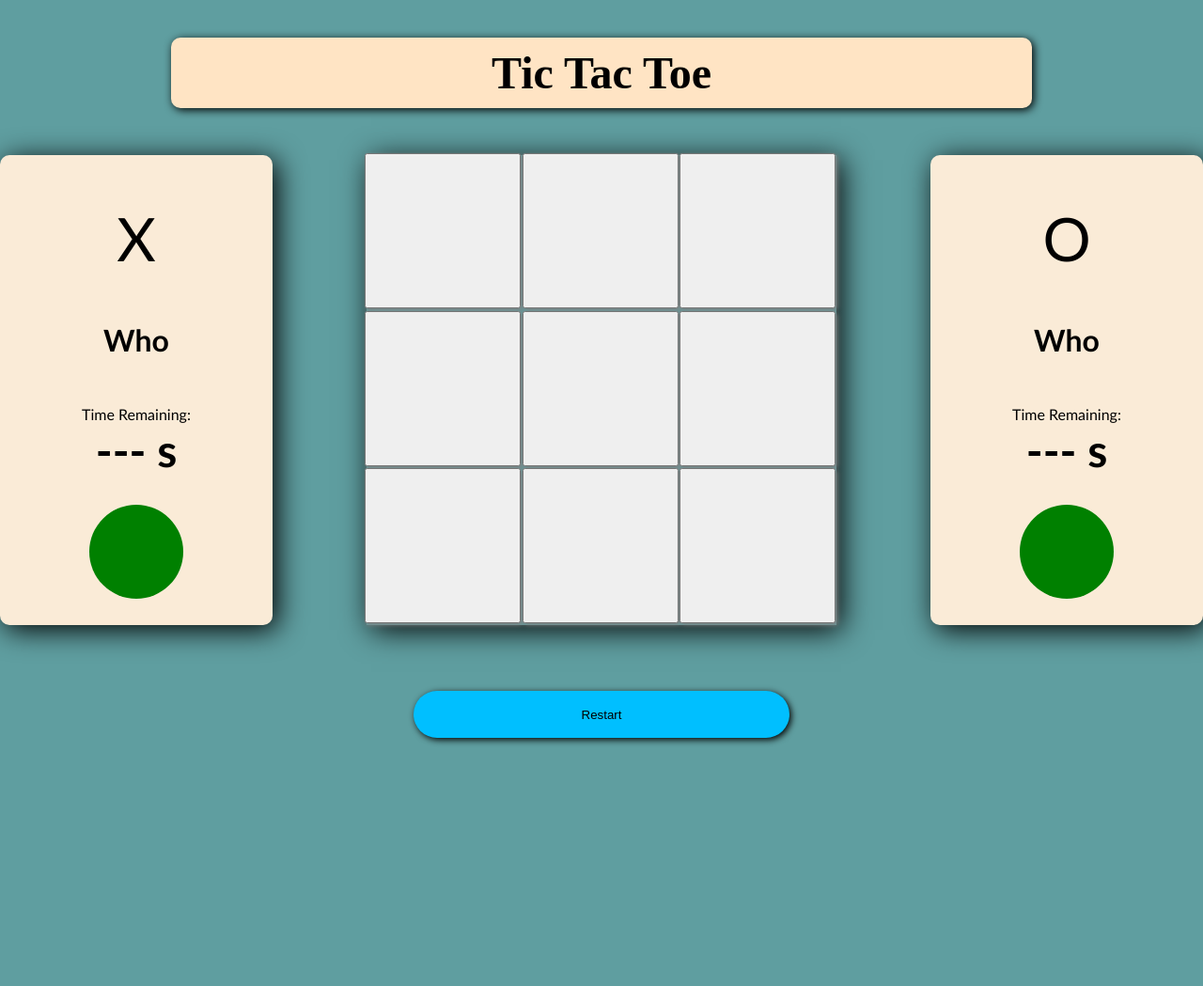
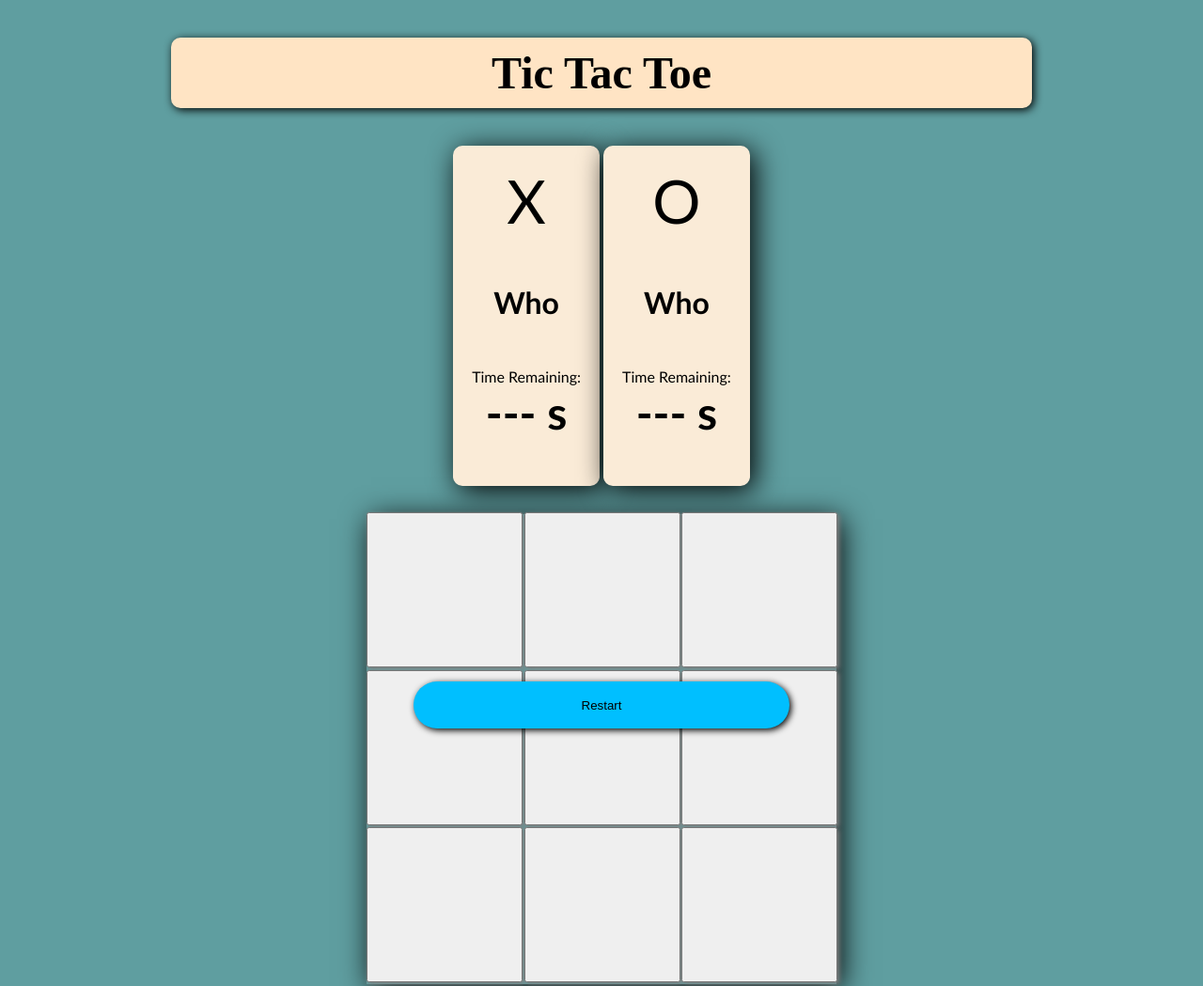
Before and after one commit to Zarif-Karim/Tic-Tac-Toe, a plain HTML site: page frontend/buttonGrid/tictactoe.html in a window 1280 px wide. Shown: the whole page at 94% size. Before the commit the page ends 840 px from the top, so only its background shows below. Drawn offline with nearby package versions, Linux system fonts and the light colour scheme; no server answers.

Commit message:
work in progress

```diff
--- a/backend/socketevents.js
+++ b/backend/socketevents.js
@@ -10,7 +10,7 @@ module.exports = function(io) {
     let xFilled = false;
     let oFilled = false;
     let player = 1;
-    let ttpp = 10; //total time per player in seconds
+    let ttpp = 5; //total time per player in seconds
     let rtp1 = ttpp; //timestamp of move update
     let rtp2 = ttpp;
 
--- a/frontend/buttonGrid/tictactoe.css
+++ b/frontend/buttonGrid/tictactoe.css
@@ -17,32 +17,28 @@ h1 {
 }
 
 .main-container {
-    display: flex;
-    justify-content: center;
+    text-align: center;
     height: 500px;
     width: 100vw;
-    margin: 50px 0px;
 }
 
 .player-panel {
-    /* display: inline-block; */
+    display: inline-block;
     background-color: antiquewhite;
-    width: 15vw;
-    max-width: 200px;
     border-radius: 10px;
     box-shadow: 5px 5px 30px;
     text-align: center;
-    padding: 50px;
+    padding: 20px;
     font-family:'Trebuchet MS', 'Lucida Sans Unicode', 'Lucida Grande', 'Lucida Sans', Arial, sans-serif;
 }
 
 #board-container {
-    display: inline-block;
+    display: block;
     width: 500px;
     height: 100%;
-    margin: 0px 100px;
+    margin: 30px auto;
     box-shadow: 5px 5px 30px;
-    flex-shrink: 0;
+    text-align: center;
 }
 
 .row {
@@ -74,9 +70,9 @@ h1 {
 }
 
 .util-button-row {
-    display:flex;
-    justify-content: center;
-    margin: 50px 25%;
+    /* display:flex; */
+    text-align: center;
+    margin: 50px auto;
     padding: 20px;
 
 }
@@ -99,14 +95,6 @@ button:hover {
     transform: scale(1.02);
 }
 
-.green-indicator{
-    width: 100px;
-    height: 100px;
-    margin: 20px auto;
-    background-color: green;
-    border-radius: 50%;
-}
-
 .player-panel-title {
     width: 100%;
     padding: 20px 0px;
@@ -124,3 +112,20 @@ button:hover {
     margin-top: 0px;
     margin-bottom: 30px;
 }
+
+@media screen and (max-width: 550px) {
+
+    #board-container {
+        width: 95%;
+        height: auto;
+    }
+
+    .util-button-row button {
+        width: 60vw;
+    }
+
+    .grid-value {
+        font-size: 0.8em;
+    }
+
+}
--- a/frontend/buttonGrid/tictactoe.html
+++ b/frontend/buttonGrid/tictactoe.html
@@ -21,7 +21,12 @@
             <h3 class="who" id="who-px">Who</h3>
             <span>Time Remaining:</span>
             <h4 class="remaining-time" id="time-px">--- s</h4>
-            <div class="green-indicator" id="turn-px"></div>
+        </div>
+        <div class="player-panel player-o">
+            <span class="player-panel-title"> O </span>
+            <h3 class="who" id="who-po">Who</h3>
+            <span>Time Remaining:</span>
+            <h4 class="remaining-time" id="time-po">--- s</h4>
         </div>
         <div id="board-container">
             <div class="row">
@@ -40,13 +45,6 @@
                 <div class="col"><button class="cell bottom-right"><span class="grid-value"></span></button></div>
             </div>
         </div>
-        <div class="player-panel player-o">
-            <span class="player-panel-title"> O </span>
-            <h3 class="who" id="who-po">Who</h3>
-            <span>Time Remaining:</span>
-            <h4 class="remaining-time" id="time-po">--- s</h4>
-            <div class="green-indicator" id="turn-po"></div>
-        </div>
     </div>
     <div class="util-button-row">
         <button id="start-new">Restart</button>
--- a/frontend/buttonGrid/tictactoe.js
+++ b/frontend/buttonGrid/tictactoe.js
@@ -8,8 +8,8 @@ if(io) socket = io(); //'http://localhost:5000' //automatically connects to the
 const displayBoard = getBoard();
 const whopx = document.getElementById("who-px");
 const whopo = document.getElementById("who-po");
-const turnpx = document.getElementById("turn-px");
-const turnpo = document.getElementById("turn-po");
+// const turnpx = document.getElementById("turn-px");
+// const turnpo = document.getElementById("turn-po");
 const timepx = document.getElementById("time-px");
 const timepo = document.getElementById("time-po");
 //seconds timer
@@ -66,12 +66,11 @@ else
     });
 
     socket.on('tick', (data)=> {
-        console.log(data);
+        // console.log(data);
         turnOf = data.turnOf;
         TIME_PX = data.rtp1;
         TIME_PO = data.rtp2;
-        timepx.innerHTML = TIME_PX;
-        timepo.innerHTML = TIME_PO;
+        updatePlayerTimes();
     });
 
     //debug
--- a/frontend/buttonGrid/utils.js
+++ b/frontend/buttonGrid/utils.js
@@ -54,7 +54,7 @@ function clearBoard()
 
 //adding click events to all the board buttons to send update request to server
 function setScreenBoardClickEvents(displayBoard/*, player*/, remove = false){
-    console.log('Onclick',player)
+    // console.log('Onclick',player)
     for(let i in displayBoard){
         for(let j in displayBoard[i]){
             displayBoard[i][j].onclick =
@@ -86,9 +86,9 @@ function finishGame(winData){
     if(player !== 3) document.getElementById("start-new").hidden = false;
     setScreenBoardClickEvents(displayBoard,remove=true);
 
-    //hide green indicator
-    turnpx.style.display = 'none';
-    turnpo.style.display = 'none';
+    //hide green indicator: find other means of indicating
+    // turnpx.style.display = 'none';
+    // turnpo.style.display = 'none';
 
 
     if(winData.winner === 'X'){
@@ -135,10 +135,17 @@ function updatePlayerPanelDisplay() {
         whopo.innerText = turnOf === 1 ?  "Waiting" : "Playing";
     }
 
+    // find other means of indicating
+    // turnpx.style.display = turnOf === 1 ? 'block' : 'none';
+    // turnpo.style.display = turnOf === 1 ? 'none' : 'block';
 
-    turnpx.style.display = turnOf === 1 ? 'block' : 'none';
-    turnpo.style.display = turnOf === 1 ? 'none' : 'block';
+    updatePlayerTimes();
 
+}
+
+function updatePlayerTimes() {
+    timepx.innerHTML = TIME_PX;
+    timepo.innerHTML = TIME_PO;
 }
 
 function log(msg)
```
